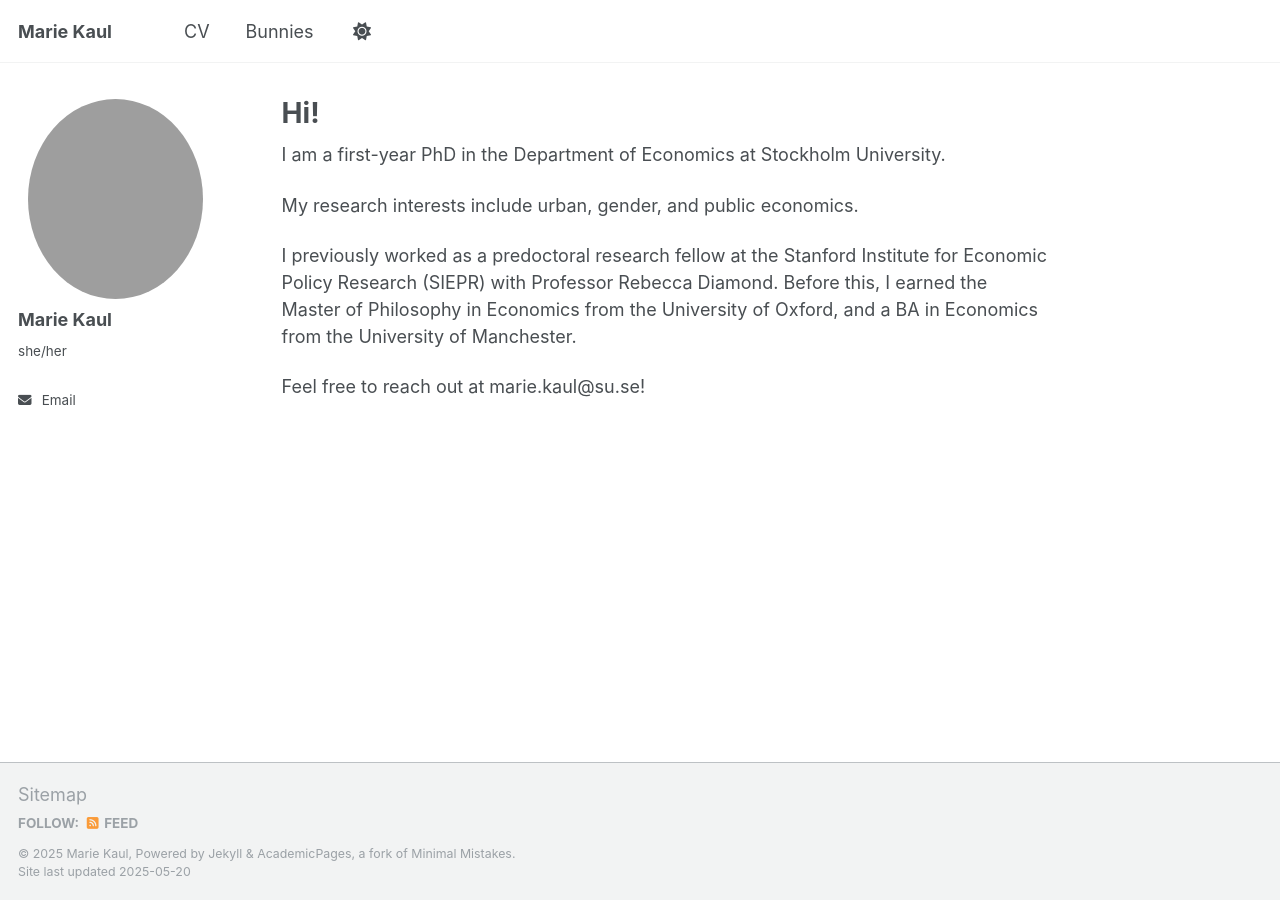
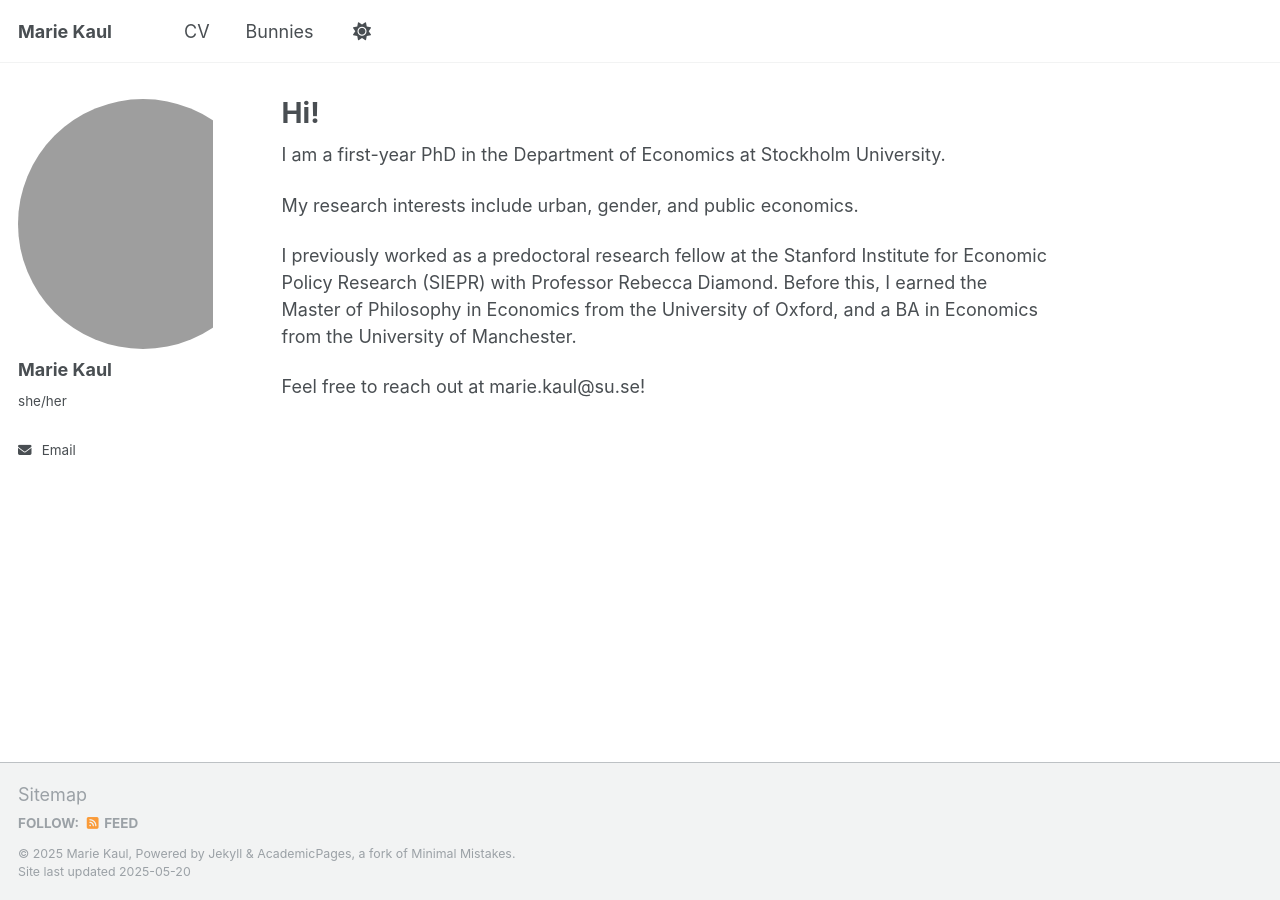
Before and after one commit to marie-kaul/marie-kaul.github.io, a Jekyll site: the page built from _pages/about.md, in a window 1280 px wide. Built offline with Jekyll 4.4.1, drawn with Linux system fonts in a browser that asks for light colours.

Commit message:
Update custom.scss

```diff
--- a/assets/css/custom.scss
+++ b/assets/css/custom.scss
@@ -21,7 +21,7 @@
 }
 
 .sidebar {
-  width: 200px; // or more, if needed
+  width: 320ox; // or more, if needed
 }
 
 .author__avatar {
@@ -33,13 +33,14 @@
 }
 
 .author__avatar img {
-  width: 200px;
-  height: 200px;
-  object-fit: cover;
-  border-radius: 50%;
+  width: 250px !important;         /* Increase size */
+  height: 250px !important;        /* Must match width for a perfect circle */
+  object-fit: cover !important;    /* Ensures aspect ratio crops correctly */
+  border-radius: 50% !important;   /* Makes it circular */
   display: block;
   margin: 0 auto;
-  border: none !important;   // override theme styles
+  border: none !important;
   padding: 0 !important;
-  background: none;
+  background: none !important;
+  max-width: none !important;      /* Prevents shrinking due to global rules */
 }
```
